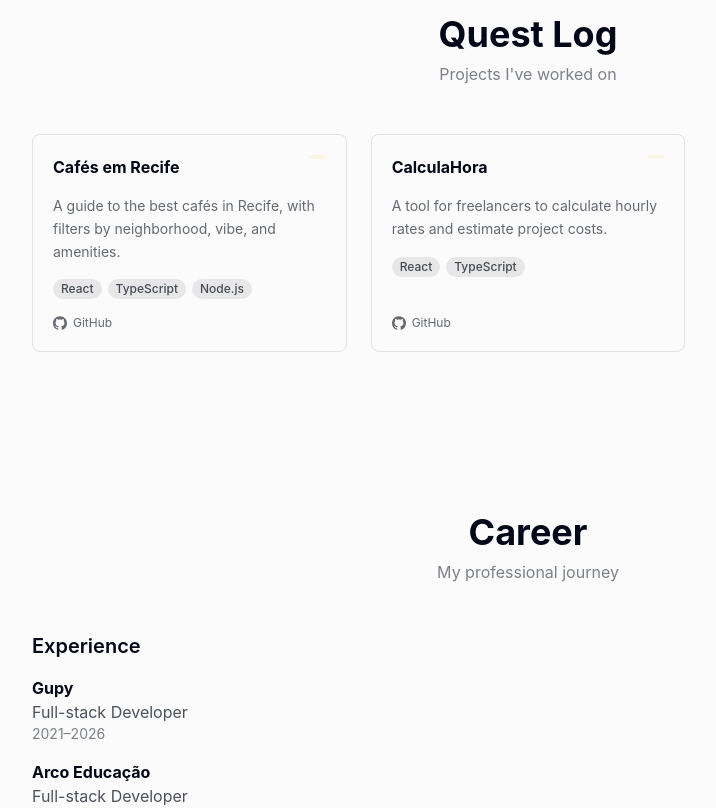
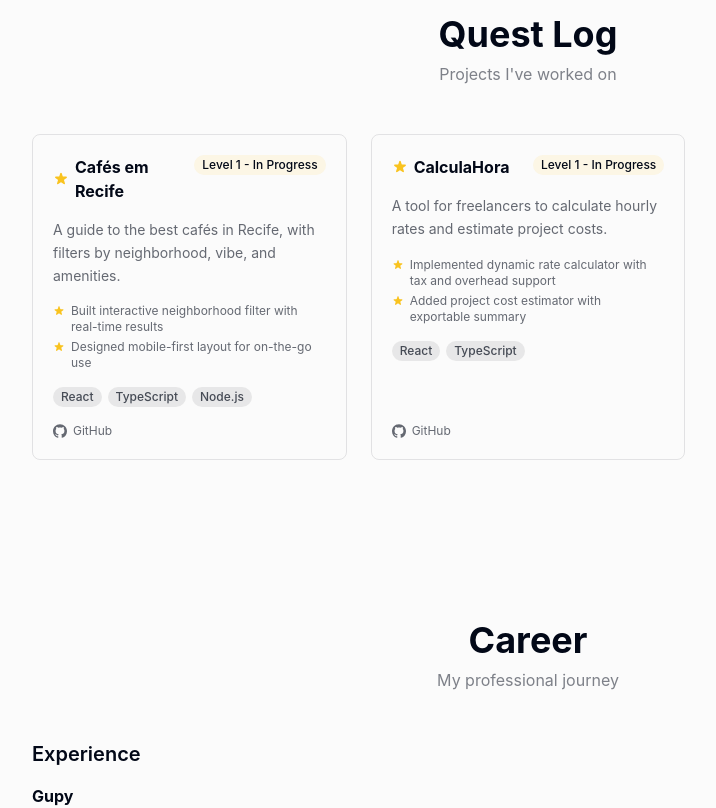
Before and after one commit to pradokez/portfolio, a React (Vite) app: page / in a window 1280 px wide. Shown: the part 1180-1988 px from the top of the page, without its empty margins (112-828 px from the left). Built offline with nearby package versions, Linux system fonts and the light colour scheme.

Commit message:
feat(project-card): derive status from level, add achievements list, add focus rings

```diff
--- a/src/components/ProjectCard.tsx
+++ b/src/components/ProjectCard.tsx
@@ -1,18 +1,37 @@
 import { SiGithub } from 'react-icons/si'
-import { HiExternalLink } from 'react-icons/hi'
+import { HiExternalLink, HiStar } from 'react-icons/hi'
 import type { Project } from '../data/projects'
 
-export default function ProjectCard({ name, description, status, techStack, githubUrl, liveUrl }: Project) {
+const statusLabel: Record<1 | 2, string> = {
+  1: 'Level 1 - In Progress',
+  2: 'Level 2 - Complete',
+}
+
+export default function ProjectCard({ name, description, level, achievements, techStack, githubUrl, liveUrl }: Project) {
   return (
     <div className="flex flex-col gap-4 rounded-lg border border-on-surface/10 p-5 hover:scale-[1.02] hover:shadow-md transition-all duration-200">
       <div className="flex items-start justify-between gap-2">
-        <h3 className="font-bold text-base text-on-surface">{name}</h3>
-        <span className="shrink-0 text-xs font-medium px-2 py-0.5 rounded-full bg-primary/10 text-primary">
-          {status}
+        <h3 className="flex items-center gap-1.5 font-bold text-base text-on-surface">
+          <HiStar size={16} className="text-primary shrink-0" aria-hidden="true" />
+          {name}
+        </h3>
+        <span className="shrink-0 text-xs font-medium px-2 py-0.5 rounded-full bg-primary/10 text-on-surface">
+          {statusLabel[level]}
         </span>
       </div>
 
       <p className="text-sm text-on-surface/60 leading-relaxed">{description}</p>
+
+      {achievements.length > 0 && (
+        <ul className="flex flex-col gap-1">
+          {achievements.map((achievement) => (
+            <li key={achievement} className="flex items-start gap-1.5 text-xs text-on-surface/60">
+              <HiStar size={12} className="text-primary shrink-0 mt-0.5" aria-hidden="true" />
+              {achievement}
+            </li>
+          ))}
+        </ul>
+      )}
 
       <div className="flex flex-wrap gap-1.5">
         {techStack.map((tech) => (
@@ -30,7 +49,7 @@ export default function ProjectCard({ name, description, status, techStack, gith
           href={githubUrl}
           target="_blank"
           rel="noopener noreferrer"
-          className="flex items-center gap-1.5 text-xs text-on-surface/60 hover:text-on-surface transition-colors"
+          className="flex items-center gap-1.5 text-xs text-on-surface/60 hover:text-on-surface transition-colors focus-visible:outline-none focus-visible:ring-2 focus-visible:ring-primary rounded"
         >
           <SiGithub size={14} />
           GitHub
@@ -40,7 +59,7 @@ export default function ProjectCard({ name, description, status, techStack, gith
             href={liveUrl}
             target="_blank"
             rel="noopener noreferrer"
-            className="flex items-center gap-1.5 text-xs text-on-surface/60 hover:text-on-surface transition-colors"
+            className="flex items-center gap-1.5 text-xs text-on-surface/60 hover:text-on-surface transition-colors focus-visible:outline-none focus-visible:ring-2 focus-visible:ring-primary rounded"
           >
             <HiExternalLink size={14} />
             Live
```
